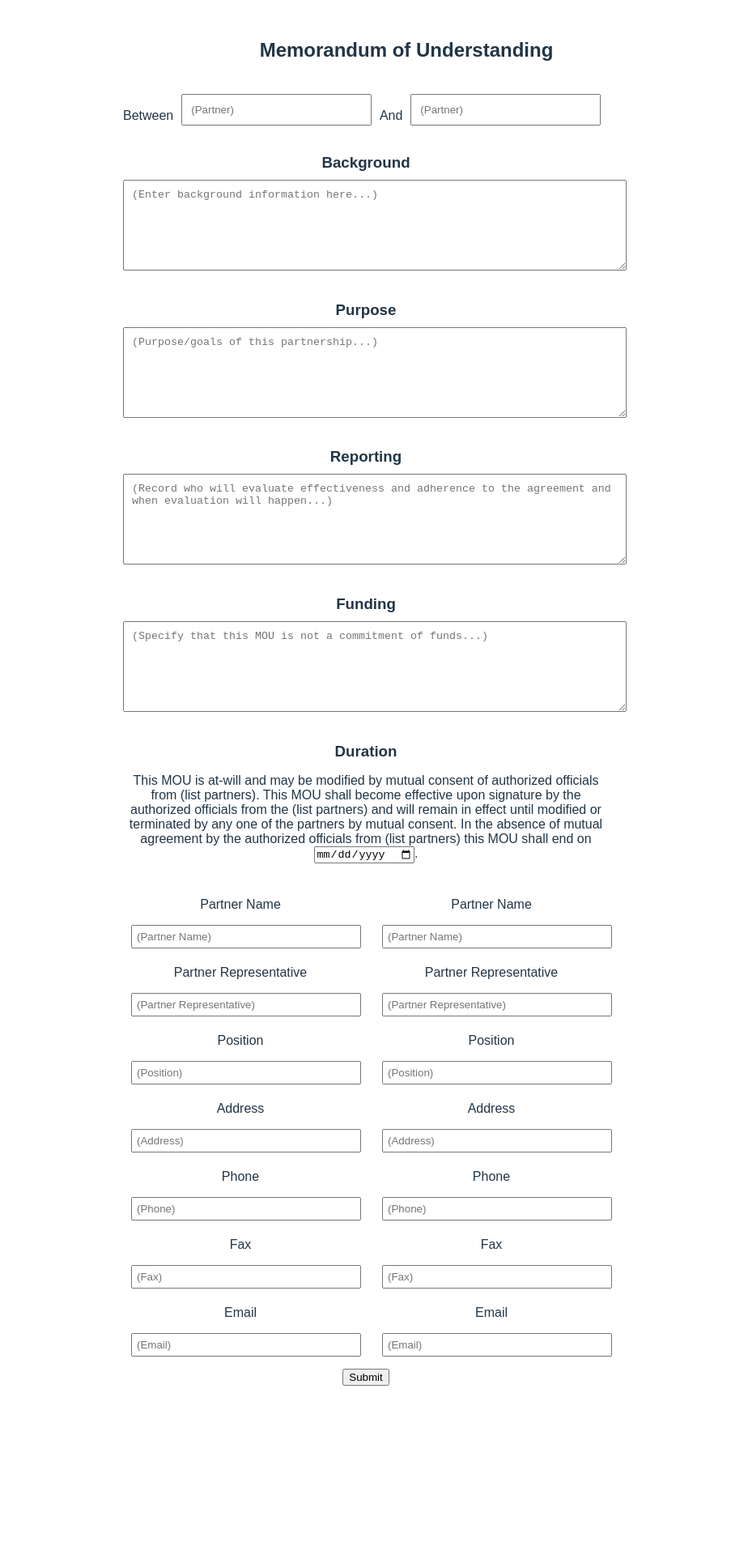
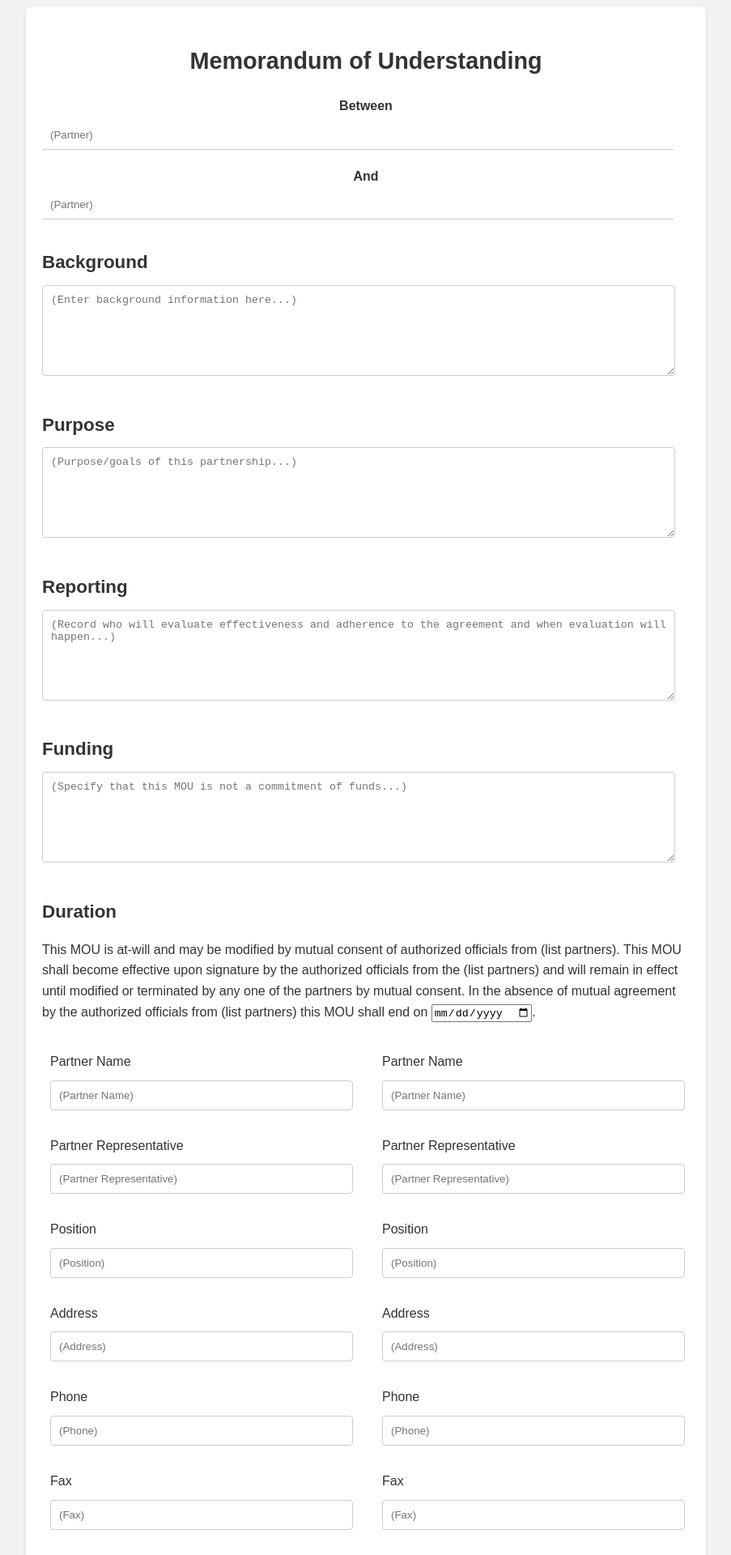
Before and after one commit to AdityaDhanarajKundu/mou, a React (Vite) app: page / in a window 1280 px wide. Shown: the top 1920 px of the page at 81% size, without its empty margins (188-1091 px from the left). Before the commit the page ends 1739 px from the top, so only its background shows below. Built offline with nearby package versions, Linux system fonts and the light colour scheme.

Commit message:
updated the styling

```diff
--- a/src/index.css
+++ b/src/index.css
@@ -1,115 +1,108 @@
-
-
-h1 {
-  font-size: 3.2em;
-  line-height: 1.1;
+/* Global styles */
+body {
+  font-family: Arial, sans-serif;
+  background-color: #f2f2f2;
+  color: #333;
+  line-height: 1.6;
 }
 
-button {
+/* Container for the form */
+.mou-form {
+  max-width: 800px;
+  margin: 0 auto;
+  padding: 20px;
+  background-color: #fff;
+  box-shadow: 0 2px 4px rgba(0, 0, 0, 0.1);
   border-radius: 8px;
-  border: 1px solid transparent;
-  padding: 0.6em 1.2em;
-  font-size: 1em;
-  font-weight: 500;
-  font-family: inherit;
-  background-color: #1a1a1a;
-  cursor: pointer;
-  transition: border-color 0.25s;
-}
-button:hover {
-  border-color: #646cff;
-}
-button:focus,
-button:focus-visible {
-  outline: 4px auto -webkit-focus-ring-color;
 }
 
-.mou-form {
-  max-width: 800px;
-  margin: auto;
-  padding: 20px;
-  font-family: Arial, sans-serif;
-  display: flex;
-  flex-direction: column;
-  align-items: center;
-  justify-content: center;
-}
-
-.main{
-  text-align: center;
-  max-width: 600px;
-}
-
-.mou-form h2{
-  margin-bottom: 40px;
-  margin-left: 100px;
-}
-
-.partner-info {
-  display: flex;
-  align-items: center;
+/* Headings */
+.mou-form h2 {
+  font-size: 1.8rem;
+  text-align: center; /* Center the text horizontally */
   margin-bottom: 20px;
 }
 
-.partner-info input {
-  margin: 0 10px;
-}
-
-textarea,
-input[type="text"],
-input[type="email"] {
-  width: 100%;
-  padding: 10px;
-  margin-bottom: 15px;
-}
-
-h2,
-h3 {
+.mou-form h3 {
+  font-size: 1.4rem;
+  margin-top: 20px;
   margin-bottom: 10px;
 }
 
-.signature {
+/* Text paragraphs */
+.mou-form p {
+  margin-bottom: 10px;
+}
+
+/* Partner info */
+.partner-info {
+  text-align: center;
+  margin: 20px 0;
+}
+
+.partner-info p {
+  margin: 5px 0;
+  font-weight: bold;
+}
+
+/* Form elements */
+.mou-form input[type="text"],
+.mou-form textarea {
+  width: 95%;
+  padding: 10px;
+  margin-bottom: 15px;
+  border: 1px solid #ccc;
+  border-radius: 4px;
+  margin-right: 30px;
+}
+
+/* Submit button */
+.mou-form input[type="submit"] {
+  background-color: #007bff;
+  color: #fff;
+  border: none;
+  border-radius: 4px;
+  padding: 12px 20px;
+  cursor: pointer;
+  font-size: 1rem;
+  transition: background-color 0.3s;
+  margin-left: 350px;
+}
+
+.mou-form input[type="submit"]:hover {
+  background-color: #0056b3;
+}
+
+/* Checkbox styling */
+.checkbox {
   display: flex;
-  flex-direction: column;
-  margin-right: 20px;
+  align-items: center;
+  margin-top: 10px;
 }
+
+.checkbox label {
+  margin-left: 10px;
+  font-weight: normal;
+}
+
+/* Additional styling for other elements can be added as needed */
 
 .contact-info {
   display: flex;
-  justify-content: space-between; /* Distribute the partners evenly */
+  justify-content: space-between; /* Distribute the partners evenly with space */
+  flex-wrap: wrap; /* Wrap the partner divs to a new line if space is insufficient */
 }
 
 .partner {
   flex: 0 0 calc(50% - 10px); /* Two partners in a row with a little gap */
   padding: 10px; /* Adjust padding as needed */
   box-sizing: border-box; /* Include padding in width calculation */
+  margin-bottom: 20px; /* Add space between partner divs */
 }
 
-/* Additional styling for input fields, adjust as needed */
-.partner input[type="text"] {
-  width: 100%;
-  padding: 5px;
-  margin-bottom: 5px;
+#partner1, #partner2{
+  border-top: none;
+  border-left: none;
+  border-right: none;
+  border-radius: 0%;
 }
-
-
-/* Add any additional styling as needed */
-
-
-
-
-
-
-
-@media (prefers-color-scheme: light) {
-  :root {
-    color: #213547;
-    background-color: #ffffff;
-  }
-  a:hover {
-    color: #747bff;
-  }
-  button {
-    background-color: #f9f9f9;
-  }
-}
--- a/src/mou-form.jsx
+++ b/src/mou-form.jsx
@@ -33,6 +33,7 @@ export default function MouForm() {
             placeholder="(Partner)"
             value={partner1}
             onChange={handleChange1}
+            id="partner1"
           />
           <p>And</p>
           <input
@@ -40,6 +41,7 @@ export default function MouForm() {
             placeholder="(Partner)"
             value={partner2}
             onChange={handleChange2}
+            id="partner2"
           />
           {partner1 && partner2 ? (
             <h4>
```
